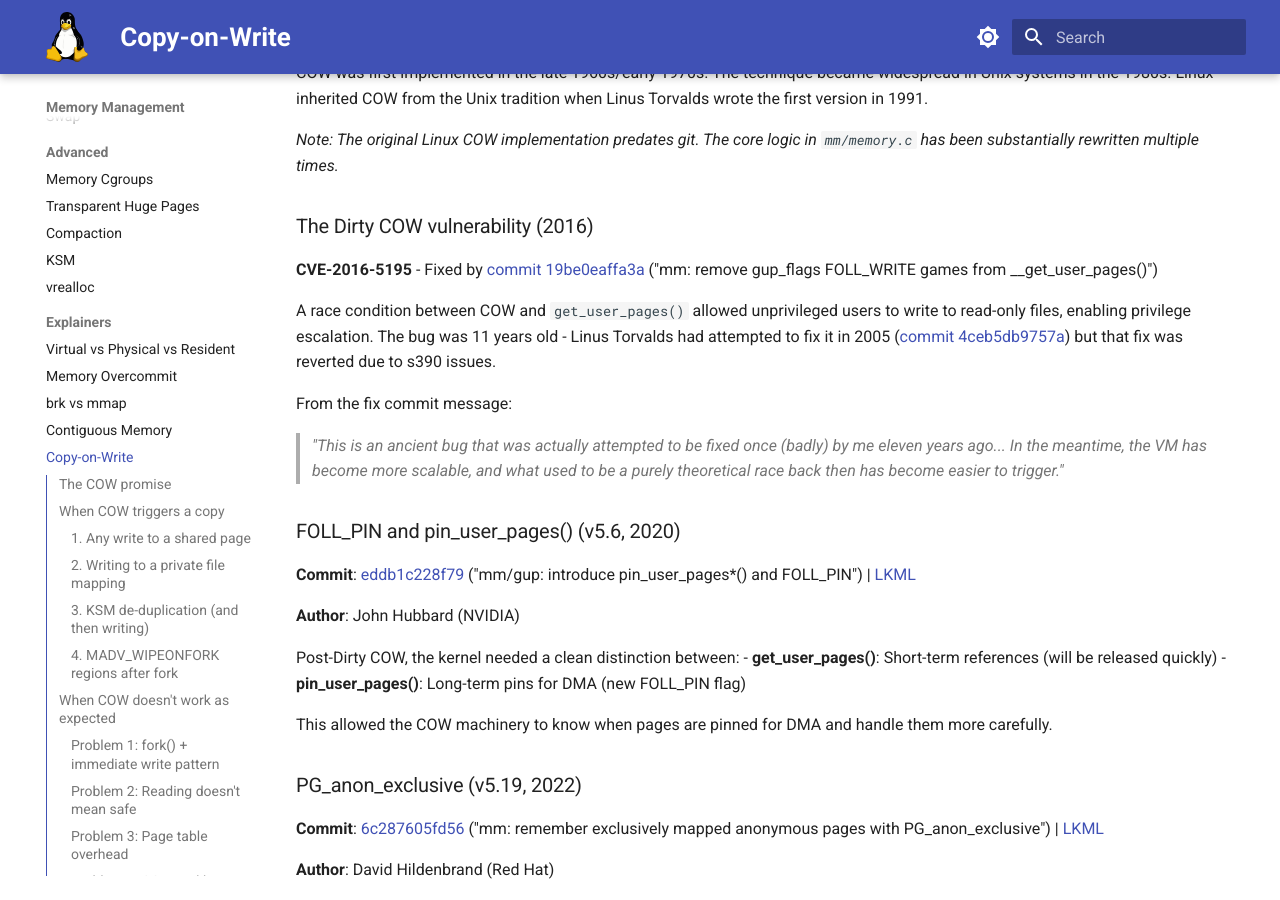
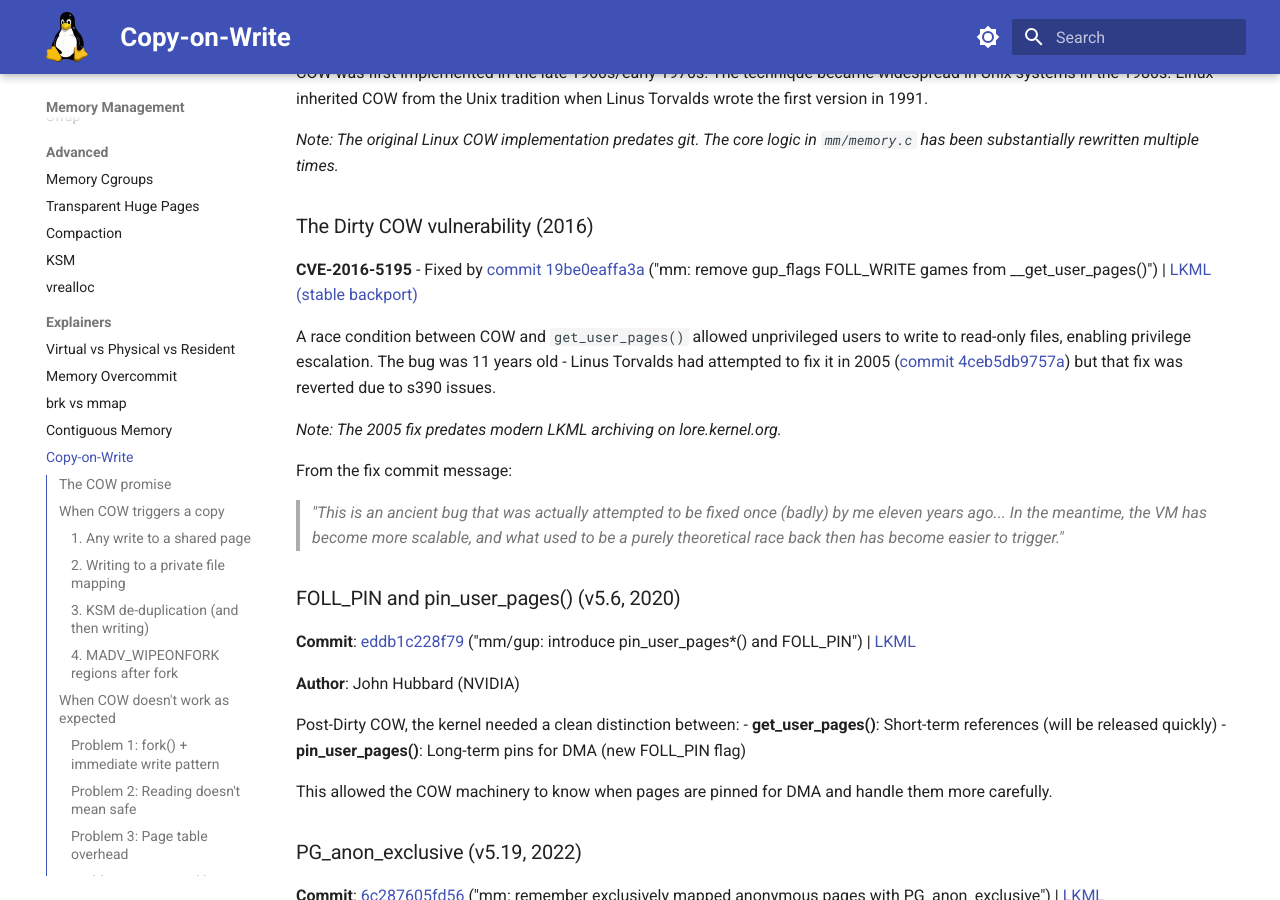
Before and after one commit to laveeshb/linux-kernel-internals, an MkDocs documentation site: the page built from docs/mm/cow.md, in a window 1280 px wide and 900 px high, scrolled down 5591 px. Built offline with MkDocs 1.6.1 and Material for MkDocs 9.7.7, drawn with Linux system fonts in a browser that asks for light colours.

Commit message:
Add LKML link for Dirty COW fix in cow.md
Added LKML thread link for the 2016 Dirty COW fix (stable backport
discussion). Added note that the 2005 fix attempt predates modern
LKML archiving on lore.kernel.org.

```diff
--- a/docs/mm/cow.md
+++ b/docs/mm/cow.md
@@ -243,9 +243,11 @@ COW was first implemented in the late 1960s/early 1970s. The technique became wi
 
 ### The Dirty COW vulnerability (2016)
 
-**CVE-2016-5195** - Fixed by [commit 19be0eaffa3a](https://git.kernel.org/linus/19be0eaffa3a) ("mm: remove gup_flags FOLL_WRITE games from __get_user_pages()")
+**CVE-2016-5195** - Fixed by [commit 19be0eaffa3a](https://git.kernel.org/linus/19be0eaffa3a) ("mm: remove gup_flags FOLL_WRITE games from __get_user_pages()") | [LKML (stable backport)](https://lore.kernel.org/lkml/20161019182853.224077572@linuxfoundation.org/)
 
 A race condition between COW and `get_user_pages()` allowed unprivileged users to write to read-only files, enabling privilege escalation. The bug was 11 years old - Linus Torvalds had attempted to fix it in 2005 ([commit 4ceb5db9757a](https://git.kernel.org/linus/4ceb5db9757a)) but that fix was reverted due to s390 issues.
+
+*Note: The 2005 fix predates modern LKML archiving on lore.kernel.org.*
 
 From the fix commit message:
 > *"This is an ancient bug that was actually attempted to be fixed once (badly) by me eleven years ago... In the meantime, the VM has become more scalable, and what used to be a purely theoretical race back then has become easier to trigger."*
```
